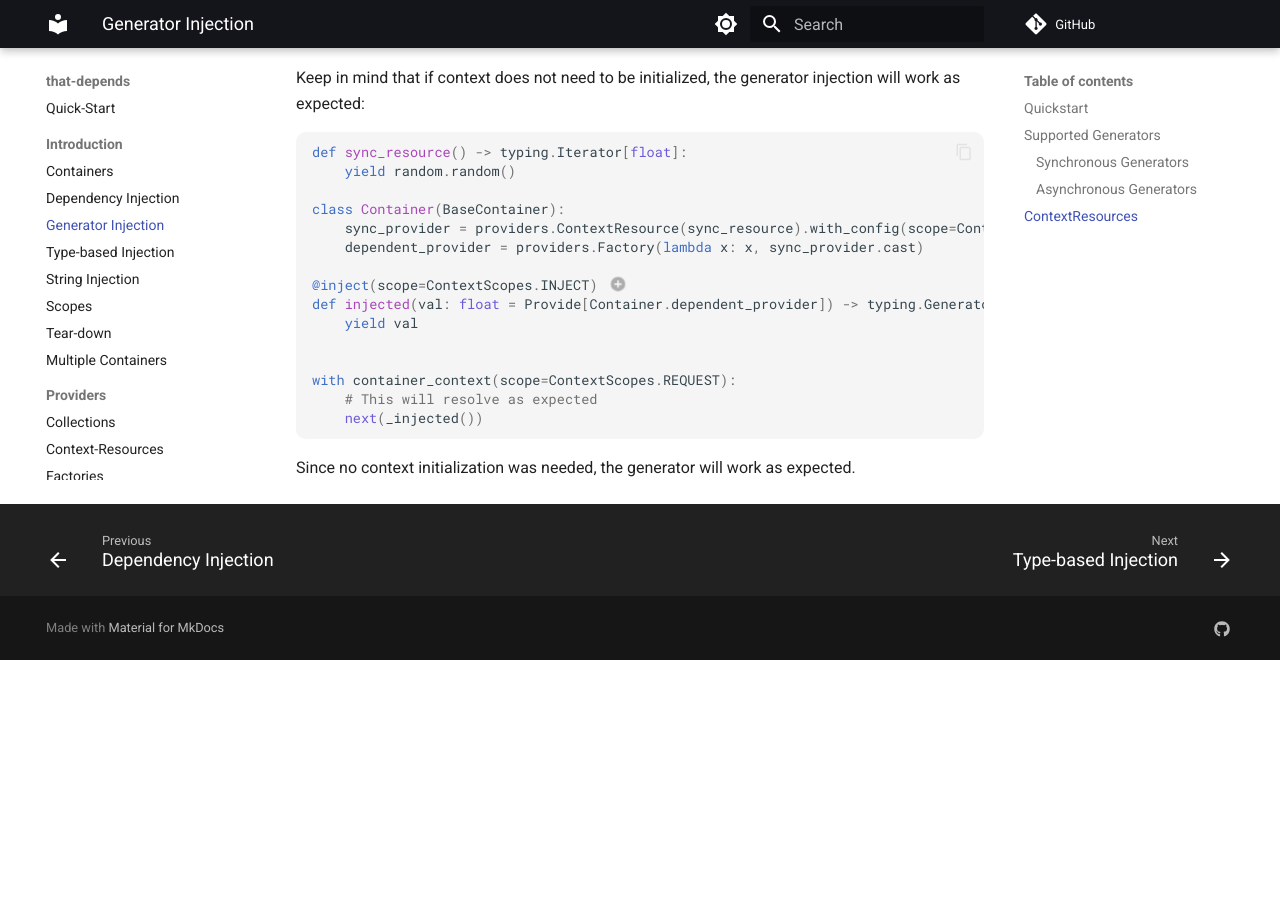
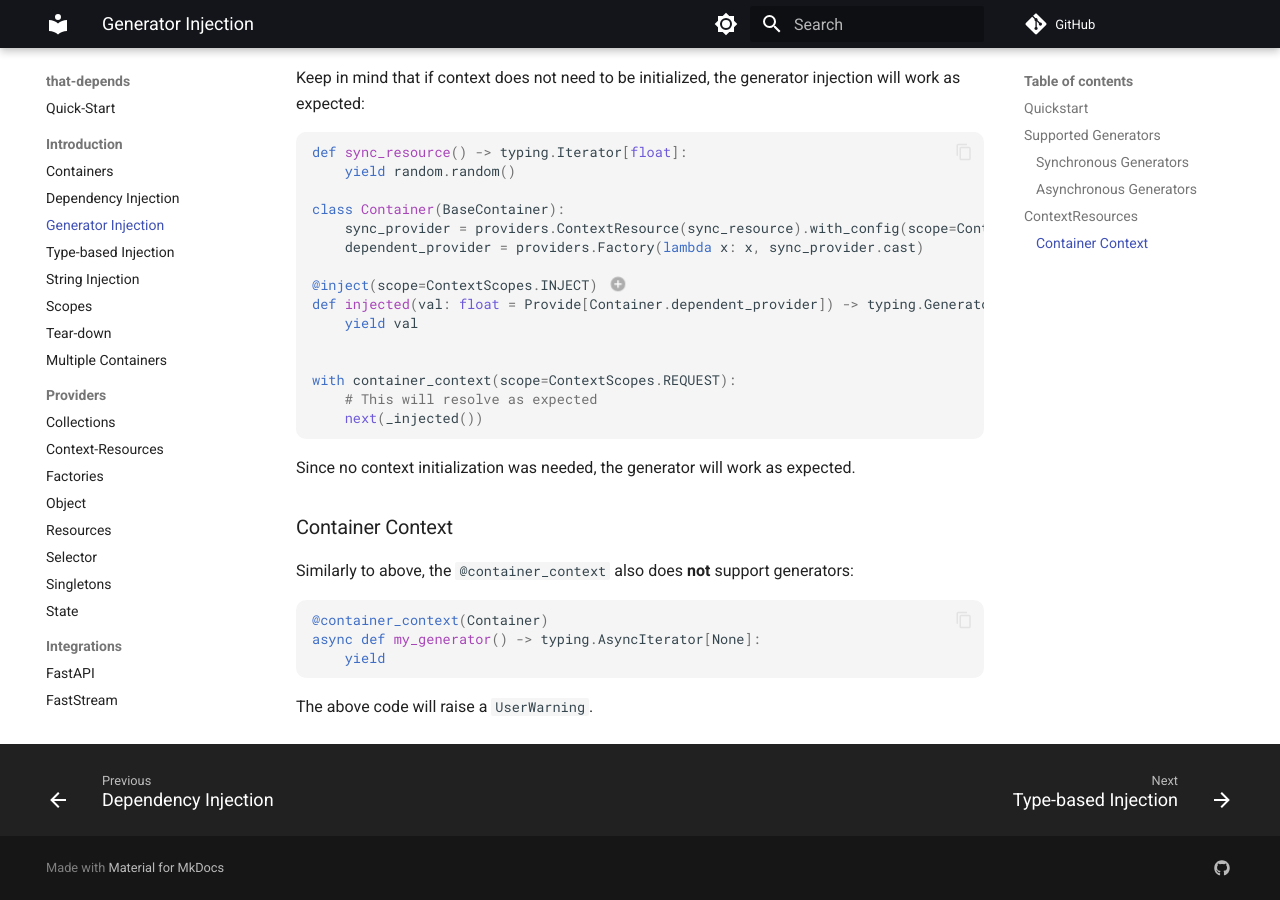
Before and after one commit to modern-python/that-depends, an MkDocs documentation site: the page built from docs/introduction/generator-injection.md, in a window 1280 px wide and 900 px high, scrolled down 1933 px. Built offline with MkDocs 1.6.1 and Material for MkDocs 9.7.7, drawn with Linux system fonts in a browser that asks for light colours; comment, search, counter and statistics services are not loaded; before the commit the page ends 2593 px from its top, so only the background shows below that.

Commit message:
fix: raise UserWarning when trying to wrap generators with container_context (#198)

````diff
--- a/docs/introduction/generator-injection.md
+++ b/docs/introduction/generator-injection.md
@@ -142,3 +142,15 @@ with container_context(scope=ContextScopes.REQUEST):
 Since no context initialization was needed, the generator will work as expected.
 
 1. Scope provided to `@inject` no longer matches scope of the `sync_provider`
+
+
+### Container Context
+
+Similarly to above, the `@container_context` also does **not** support generators:
+
+```python
+@container_context(Container)
+async def my_generator() -> typing.AsyncIterator[None]:
+    yield
+```
+The above code will raise a `UserWarning`.
````
Also changed, not shown: 2 other files.
